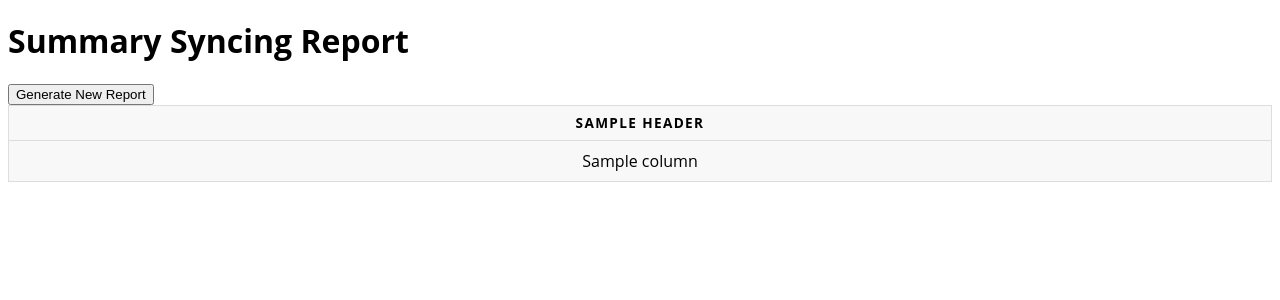
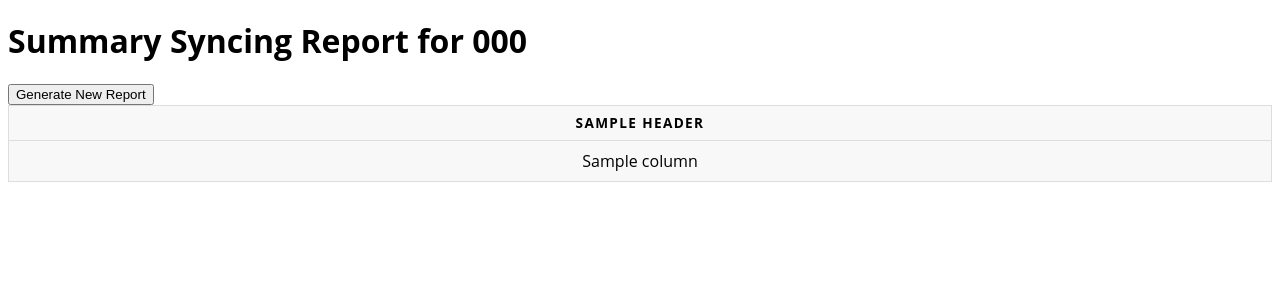
Before and after one commit to fle-internal/db-upload-repository, a Django app: template db_upload_repo/db_upload_repo/templates/report/report.html in a window 1280 px wide. Shown: the top 300 px of the page. Run offline with Django 3.2, Linux system fonts and the light colour scheme; tables that the repository leaves empty hold one stand-in row (values such as "Sample post"); the template is opened without the code that fills it: values that come from a table or form of the project are taken from there, most other values are stand-ins (such as "Sample title", 1, 10 or a date in 2020); parts of the project's set-up code (start-up, migrations or seed data) failed here and were passed over.

Commit message:
Fix typo. Add project code to title.

```diff
--- a/db_upload_repo/db_upload_repo/templates/report/report.html
+++ b/db_upload_repo/db_upload_repo/templates/report/report.html
@@ -98,7 +98,7 @@
   {% endif %}
 {% endblock %}
 {% block content %}
-  <h1>{% trans "Summary Syncing Report" %}</h1>
+  <h1>{% blocktrans with project_title=project|upper %}Summary Syncing Report for {{ project_title }}{% endblocktrans %}</h1>
   {% if report_in_progress %}
   <button disabled="disabled">{% trans "A New Report is Being Generated" %}</button>
   {% else %}
--- a/db_upload_repo/db_upload_repo/views.py
+++ b/db_upload_repo/db_upload_repo/views.py
@@ -325,7 +325,7 @@ class ReportView(TemplateView):
             })
         def transform_time_timedelta(obj):
             index = fields.index("time_content_sessions")
-            return tuple(timedelta(val) if i == index else val for i, val in enumerate(obj))
+            return tuple(timedelta(seconds=val) if i == index else val for i, val in enumerate(obj))
         context["data"] = map(transform_time_timedelta, FacilitySummary.objects.filter(
             project=project,
             next_summary__isnull=True).order_by("last_sync").values_list(
```
